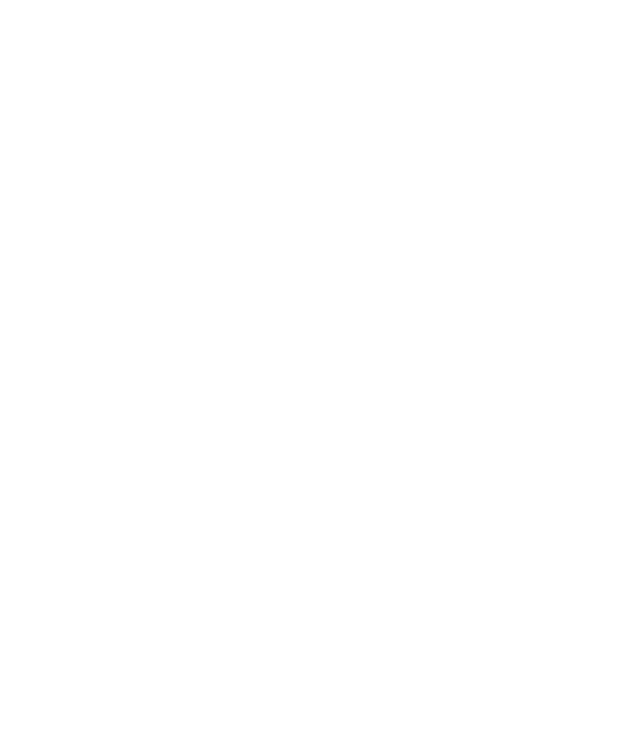
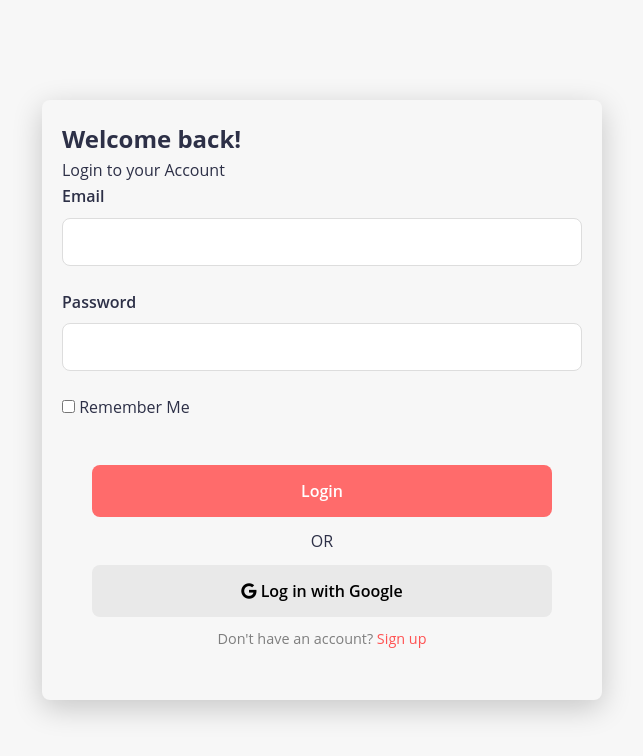
Before and after one commit to jamesologunsua/FoodNaija, a plain HTML site: page login.html in a window 1280 px wide. Shown: the whole page, without its empty margins (318-961 px from the left). Drawn offline with Linux system fonts and the light colour scheme.

Commit message:
Update login.html and style.css

```diff
--- a/css/style.css
+++ b/css/style.css
@@ -11,6 +11,8 @@
   --secondary-color: #4ecdc4;
   --accent-color: #ffd166;
   --dark-color: #2d3047;
+  --fade: #0000007d;
+  --fade-light: #0000000f;
   --light-color: #f7f7f7;
   --gray-color: #8d99ae;
   --success-color: #06d6a0;
@@ -36,3 +38,121 @@ body {
     background-color: var(--light-color);
     line-height: 1.6;
 }
+
+.btn {
+  display: inline-block;
+  padding: 12px 24px;
+  border: none;
+  border-radius: var(--border-radius);
+  font-family: var(--body-font);
+  font-size: 1rem;
+  font-weight: 600;
+  cursor: pointer;
+  transition: all 0.3s ease;
+  text-align: center;
+}
+
+.container {
+  width: 100%;
+  max-width: 1200px;
+  margin: 0 auto;
+  padding: 0 20px;
+}
+
+.btn-primary {
+  background-color: var(--primary-color);
+  color: white;
+}
+
+/* --- Form Inputs --- */
+.form-group {
+  margin-bottom: 1.5rem;
+}
+
+.form-label {
+  display: block;
+  margin-bottom: 0.5rem;
+  font-weight: 600;
+}
+
+.form-control {
+  width: 100%;
+  padding: 12px 16px;
+  border: 1px solid #ddd;
+  border-radius: var(--border-radius);
+  font-family: var(--body-font);
+  font-size: 1rem;
+  transition: border 0.3s ease, box-shadow 0.3s ease;
+}
+
+/* --- LogIn Page Styling --- */
+
+.login-page {
+  position: absolute;
+  top: 50%;
+  left: 50%;
+  transform: translate(-50%, -50%);
+  width: 100%;
+  max-width: 600px;
+  padding: 0 20px;
+
+  .container {
+    background-color: var(--light-color);
+    box-shadow: var(--shadow-heavy);
+    padding: 20px;
+    border-radius: var(--border-radius);
+    width: 100%;
+  }
+
+  button {
+    width: 100%;
+    padding: 15px;
+
+  }
+}
+
+.login-page .btn-section {
+  display: flex;
+  flex-direction: column;
+  align-items: center;
+  line-height: 3;
+  padding: 20px 30px;
+
+  .btn-block:hover {
+    background-color: var(--primary-dark);
+  }
+
+  .google-btn {
+    background-color: var(--fade-light);
+
+    &:hover {
+      background-color: var(--fade);
+    }
+  }
+
+  .divider {
+    display: flex;
+    align-items: center;
+    justify-content: center;
+
+    .line {
+      width: 100%;
+      height: 1px;
+      background-color: var(--dark-color);
+    }
+
+    .text {
+      padding: 0 5px;
+    }
+  }
+
+  p {
+    font-size: 0.9rem;
+    color: var(--fade);
+
+    a {
+      text-decoration: none;
+      color: var(--primary-dark);
+    }
+  }
+}
--- a/login.html
+++ b/login.html
@@ -0,0 +1,55 @@
+<!DOCTYPE html>
+<html lang="en">
+<head>
+  <meta charset="UTF-8">
+  <meta name="viewport" content="width=device-width, initial-scale=1.0">
+  <title>Login - FoodNaija</title>
+  <link rel="stylesheet" href="https://cdnjs.cloudflare.com/ajax/libs/font-awesome/6.4.0/css/all.min.css">
+  <link rel="stylesheet" href="css/style.css">
+</head>
+<body>
+  <div id="login" class="login-page">
+    <div class="container">
+      <div class="auth-container">
+        <h2 class="auth-title">Welcome back!</h2>
+        <p class="auth-title">Login to your Account</p>
+        <form id="loginForm">
+          <div class="form-group">
+            <label for="loginEmail" class="form-label">Email</label>
+            <input type="email" id="loginEmail" class="form-control" required>
+          </div>
+          <div class="form-group">
+            <label for="loginPassword" class="form-label">Password</label>
+            <input type="password" id="loginPassword" class="form-control" required>
+          </div>
+          <div class="form-group checkbox">
+            <label for="remember">
+              <input type="checkbox" class="formcontrol">
+              <span>Remember Me</span>
+            </label>
+          </div>
+          <div class="btn-section">
+            <button class="btn btn-primary btn-block">Login</button>
+
+            <div class="divider">
+              <div class="left line"></div>
+              <div class="text">OR</div>
+              <div class="right line"></div>
+            </div>
+
+            <button class="btn google-btn">
+              <i class="fa-brands fa-google"></i>
+              <span>Log in with Google</span>
+            </button>
+
+            <p>Don't have an account? <a href="signup.html">Sign up</a></p>
+          </div>
+        </form>
+      <!--  <div class="auth-switch">
+          <p>Don't have an account? <a href="signup.html">Sign up</a></p>
+        </div> -->
+      </div>
+    </div>
+  </div>
+</body>
+</html>
```
Also changed, not shown: assetc/images/index.html (added).
